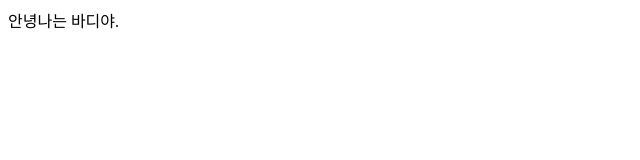
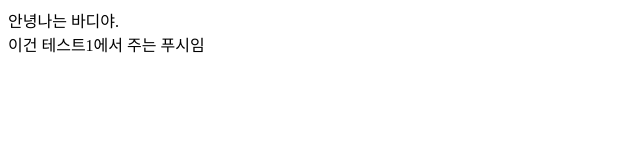
Before and after one commit to Croossh/clone-test, a plain HTML site: page index.html in a window 1280 px wide. Shown: the whole page, without its empty margins (0-640 px from the left). Drawn offline with Linux system fonts and the light colour scheme.

Commit message:
테스트에서 주는 커밋

```diff
--- a/index.html
+++ b/index.html
@@ -7,5 +7,6 @@
   </head>
   <body>
     안녕나는 바디야.
+    <div>이건 테스트1에서 주는 푸시임</div>
   </body>
 </html>
```
